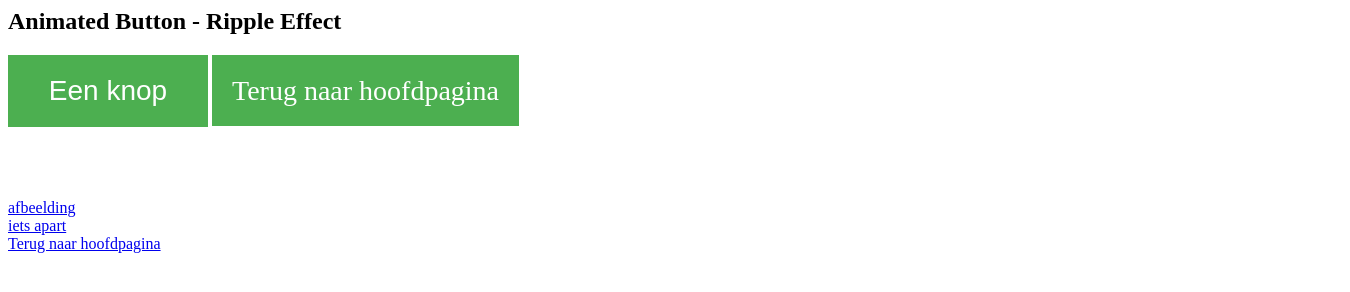
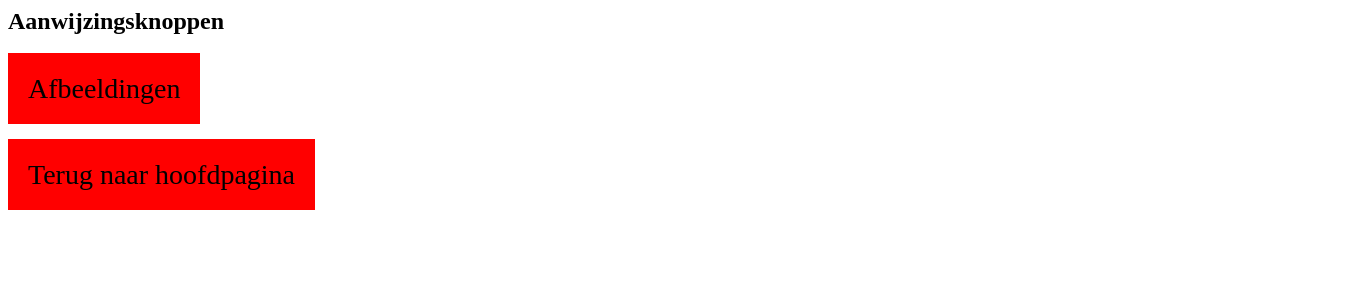
Before and after one commit to WoutW/WoutW.github.io, a plain HTML site: page knoppen.html in a window 1280 px wide. Shown: the whole page, 1350 px wide, since content can reach past the window. Drawn offline with Linux system fonts and the light colour scheme.

Commit message:
Update knoppen.html

```diff
--- a/knoppen.html
+++ b/knoppen.html
@@ -4,10 +4,10 @@
     <style>
         .button {
             position: relative;
-            background-color: #4CAF50;
+            background-color: red;
             border: none;
             font-size: 28px;
-            color: #FFFFFF;
+            color: black;
             padding: 20px;
             width: 200px;
             text-align: center;
@@ -20,8 +20,8 @@
 
         .button:after {
             content: "";
-            background: #90EE90;
-            display: block;
+            background: red;
+            display: inline-block;
             position: absolute;
             padding-top: 300%;
             padding-left: 350%;
@@ -40,18 +40,20 @@
     </style>
 </head>
 <body>
-    <h2>Animated Button - Ripple Effect</h2>
-
-    <button class="button">Een knop</button>
-
+    <h2>Aanwijzingsknoppen</h2>
+    <br>
+    <a href="afbeeldingen.html" class="button">Afbeeldingen</a>
+    <br>
+    <br>
+    <br>
+    <br>
     <a href="index.html" class="button">Terug naar hoofdpagina</a>
 
-       <br>  <br> <br> <br> <br>
+    <br>
+    <br>
+    <br>
+    <br>
+    <br>
 
-    <a href="afbeelding.html">afbeelding</a>
-       <br>
-    <a href="themapagina.html">iets apart</a>
-       <br>
-    <a href="index.html">Terug naar hoofdpagina</a>
 </body>
 </html>
```
